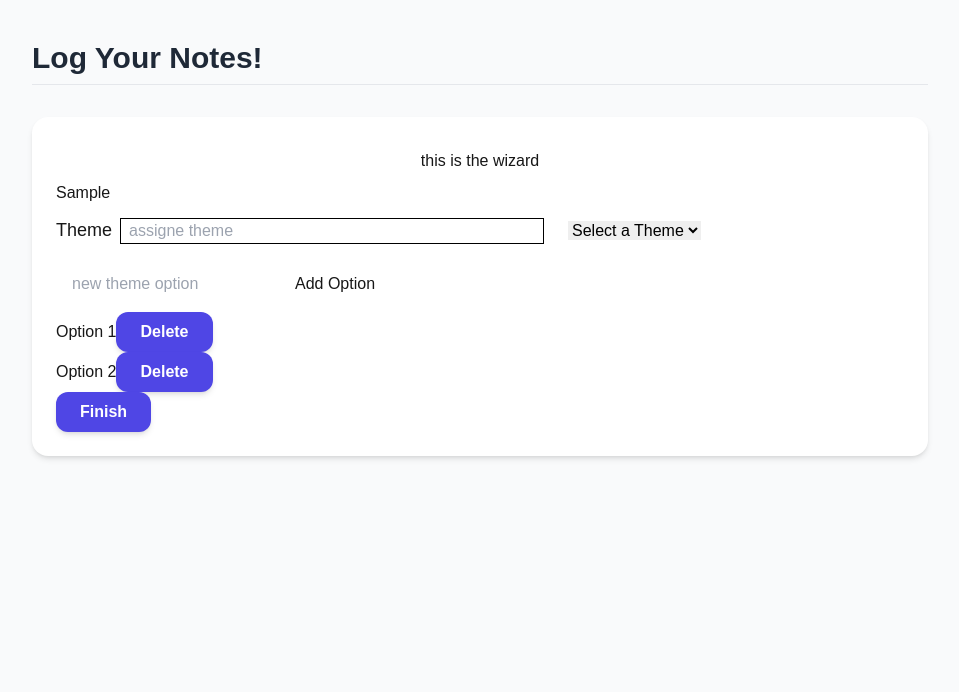
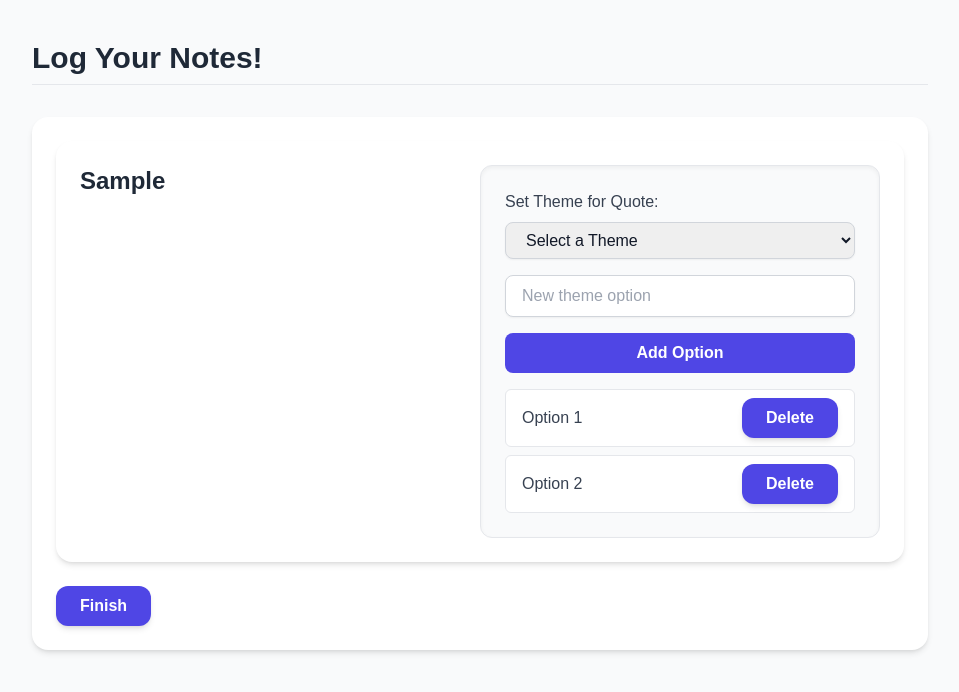
Before and after one commit to idelgado2/bookdigest, a Next.js app: page /bookdigest/notebook in a window 1280 px wide. Both pictures are taken after typing "Sample" into the empty fields and a click on the button "Start Organization". Shown: the top 692 px of the page, without its empty margins (160-1119 px from the left). Built offline with nearby package versions, Linux system fonts and the light colour scheme.

Commit message:
fixing styling for quote management

```diff
--- a/app/ui/wizard-ui/wizard-container.tsx
+++ b/app/ui/wizard-ui/wizard-container.tsx
@@ -14,7 +14,6 @@
 }: any) {
   return (
     <>
-      <p className="text-center p-2">this is the wizard</p>
       <Wizard handleFinializeQuotes={handleFinializeQuotes}>
         {quotes.map((item: any) => (
           <WizardSection
--- a/app/ui/wizard-ui/wizard-section.tsx
+++ b/app/ui/wizard-ui/wizard-section.tsx
@@ -12,28 +12,28 @@
 }: any) {
   return (
     <>
-      <div>
-        <h1>{quote.value}</h1>
-        <h1>{quote.theme}</h1>
+      <div className="flex flex-col md:flex-row bg-white rounded-2xl shadow-md p-6 gap-8 mb-6">
+        {/* Left side: Quote content */}
+        <div className="flex-1">
+          <h1 className="text-2xl font-semibold text-gray-800 mb-2">
+            {quote.value}
+          </h1>
+          <h2 className="text-lg text-gray-500">{quote.theme}</h2>
+        </div>
+
+        {/* Right side: quoteData panel */}
+        <div className="w-full md:w-[400px] bg-gray-50 p-6 rounded-xl shadow-inner border border-gray-200">
           <label
             htmlFor={`theme-${quote.id}`}
-          className="mb-2 text-lg font-medium"
+            className="block mb-2 text-md font-medium text-gray-700"
           >
-          Theme
+            Set Theme for Quote:
           </label>
-        <input
-          id={`theme-${quote.id}`}
-          name="theme"
-          type="text"
-          value={quote.theme}
-          placeholder="assigne theme"
-          onChange={(e) => handleUpdateQuoteTheme(quote.id, e.target.value)}
-          className="w-1/2 text-black pl-2 border border-black m-2"
-        />
+
           <select
             value={quote.theme}
             onChange={(e) => handleSelctedTheme(quote.id, e.target.value)}
-          className="text-black m-4"
+            className="w-full text-gray-900 border border-gray-300 rounded-lg px-4 py-2 mb-4 shadow-sm focus:outline-none focus:ring-2 focus:ring-indigo-500"
           >
             <option value="" disabled>
               Select a Theme
@@ -44,19 +44,30 @@
               </option>
             ))}
           </select>
+
           <input
             name="newTheme"
             type="text"
             value={newTheme}
             onChange={handleNewThemeOption}
-          placeholder="new theme option"
-          className="text-black m-4"
+            placeholder="New theme option"
+            className="w-full text-gray-900 border border-gray-300 rounded-lg px-4 py-2 mb-4 shadow-sm focus:outline-none focus:ring-2 focus:ring-indigo-500"
           />
-        <button onClick={() => handleAddTheme(quote.id)}>Add Option</button>
-        <div>
+
+          <button
+            onClick={() => handleAddTheme(quote.id)}
+            className="w-full bg-indigo-600 text-white font-semibold py-2 px-4 rounded-lg hover:bg-indigo-700 transition duration-200 mb-4"
+          >
+            Add Option
+          </button>
+
+          <div className="space-y-2">
             {themes.map((theme: any) => (
-            <div key={theme}>
-              {theme}
+              <div
+                key={theme}
+                className="flex items-center justify-between bg-white border border-gray-200 rounded-md px-4 py-2"
+              >
+                <span className="text-gray-700">{theme}</span>
                 <ButtonNormal onClick={() => handleThemeDelete(theme)}>
                   Delete
                 </ButtonNormal>
@@ -64,6 +75,7 @@
             ))}
           </div>
         </div>
+      </div>
     </>
   );
 }
```
Lines whose indentation alone changed are shown as unchanged.
